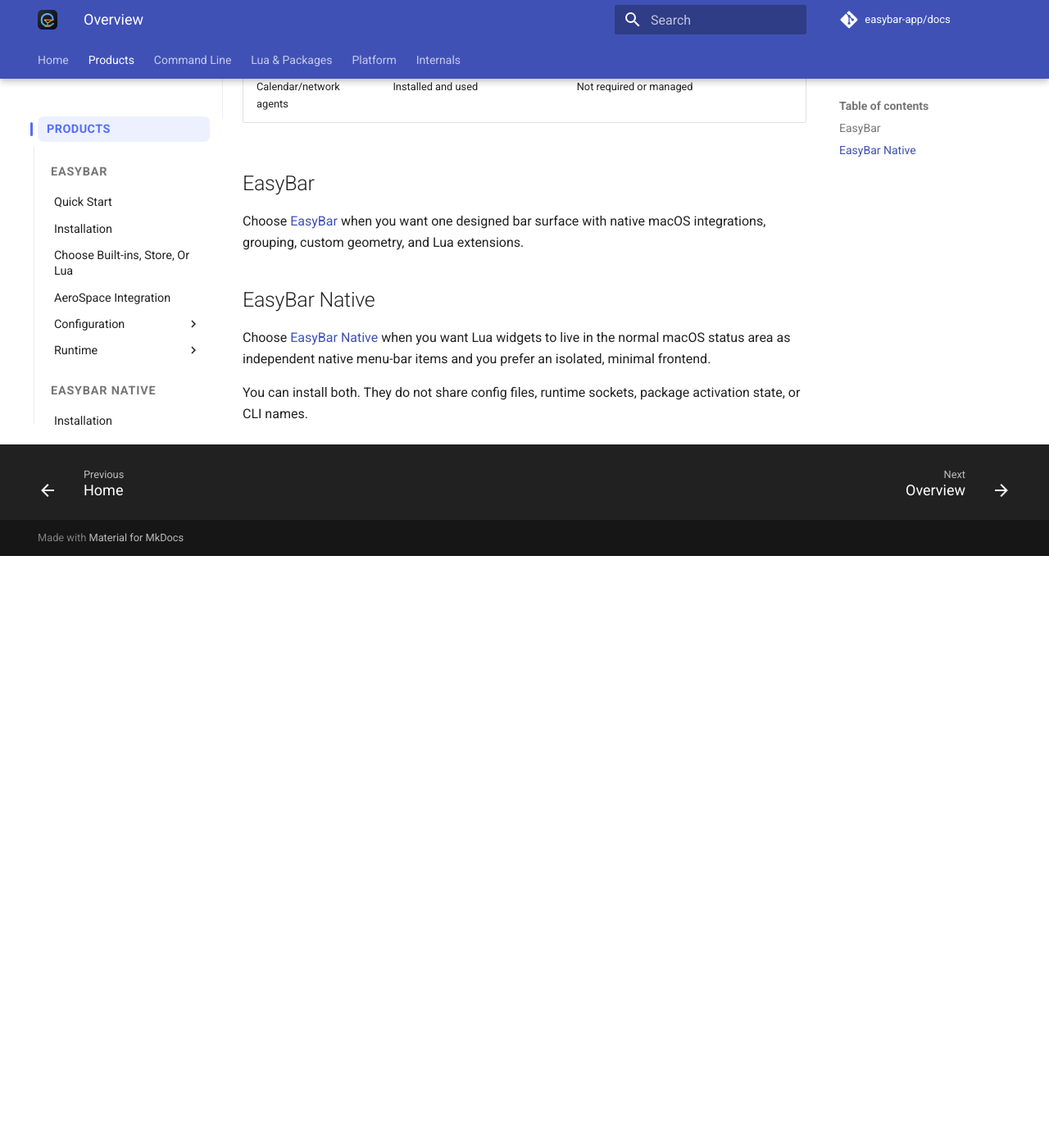
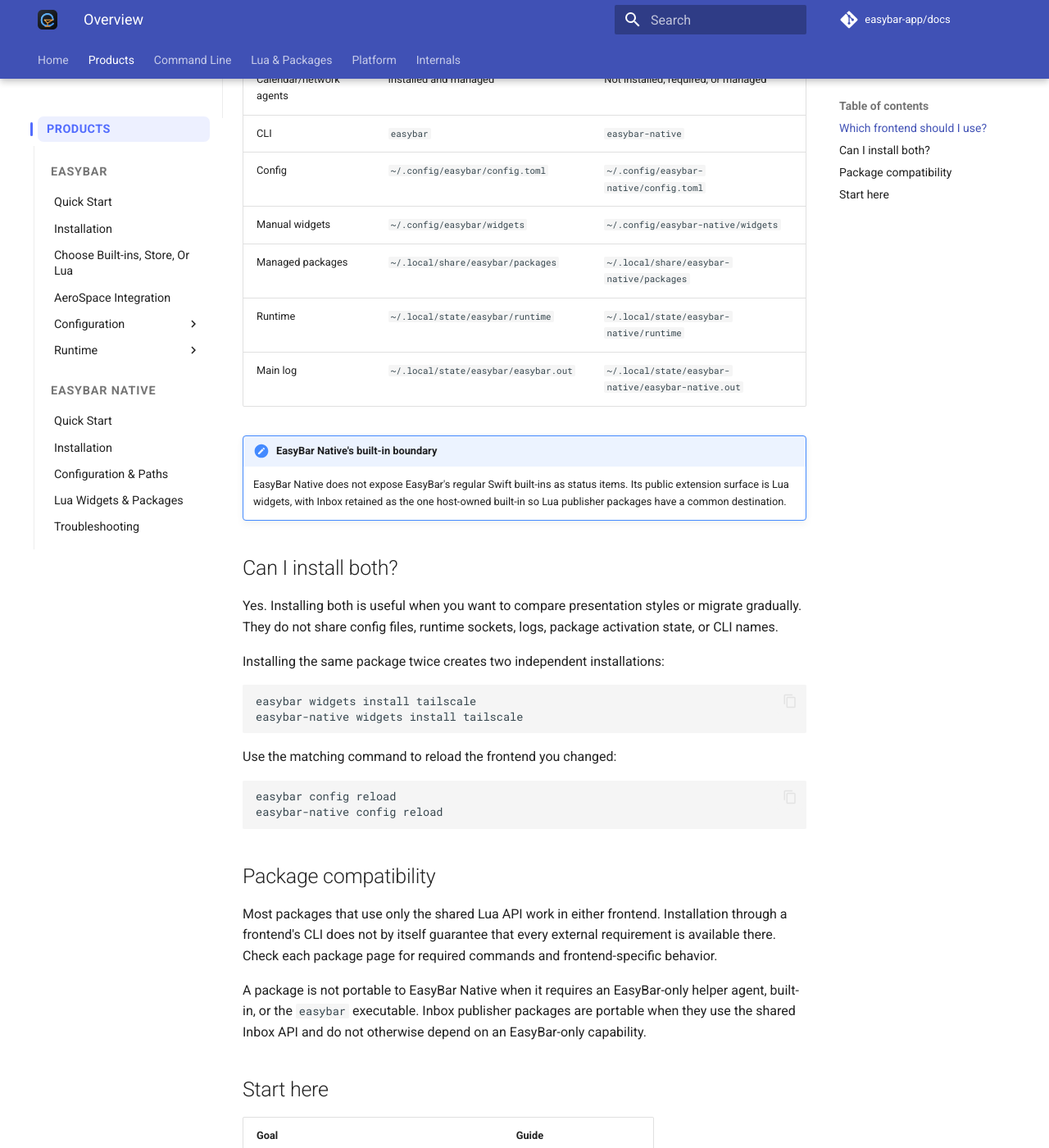
Before and after one commit to easybar-app/docs, an MkDocs documentation site: the page built from content/products/index.md, in a window 1280 px wide and 1400 px high, scrolled down 728 px. Shown: the whole window at 82% size. Built offline with MkDocs 1.6.1 and Material for MkDocs 9.7.7, drawn with Linux system fonts in a browser that asks for light colours; comment, search, counter and statistics services are not loaded; before the commit the page ends 1406 px from its top, so only the background shows below that; some of the changed text lies outside the part shown.

Commit message:
improve product and package documentation

````diff
--- a/content/products/index.md
+++ b/content/products/index.md
@@ -1,29 +1,69 @@
 # Products
 
-EasyBar has two user-facing macOS frontends. They depend on the same EasyBarKit implementation but
-are intentionally separate applications with separate commands and separate user data.
+EasyBar has two user-facing macOS frontends. They share EasyBarKit's Lua API, renderer, package
+manager, and CLI core, but they are separate applications with separate commands and user data.
 
-|                         | EasyBar                              | EasyBar Native                                     |
-| ----------------------- | ------------------------------------ | -------------------------------------------------- |
-| Presentation            | Custom full-width top bar            | macOS `NSStatusItem`s                              |
-| Public widget model     | Native built-ins + Lua widgets       | Lua widgets + host-owned Inbox                     |
-| CLI                     | `easybar`                            | `easybar-native`                                   |
-| Config                  | `~/.config/easybar/config.toml`      | `~/.config/easybar-native/config.toml`             |
-| Manual widgets          | `~/.config/easybar/widgets`          | `~/.config/easybar-native/widgets`                 |
-| Packages                | `~/.local/share/easybar/packages`    | `~/.local/share/easybar-native/packages`           |
-| Runtime                 | `~/.local/state/easybar/runtime`     | `~/.local/state/easybar-native/runtime`            |
-| Main log                | `~/.local/state/easybar/easybar.out` | `~/.local/state/easybar-native/easybar-native.out` |
-| Calendar/network agents | Installed and used                   | Not required or managed                            |
+## Which frontend should I use?
 
-## EasyBar
+Choose **EasyBar** when you want to replace the menu-bar layout with one designed, full-width surface.
+Choose **EasyBar Native** when you want Lua widgets to live beside ordinary macOS menu-bar apps as
+independent status items.
 
-Choose [EasyBar](easybar/index.md) when you want one designed bar surface with native macOS
-integrations, grouping, custom geometry, and Lua extensions.
+| Capability              | EasyBar                                                    | EasyBar Native                                     |
+| ----------------------- | ---------------------------------------------------------- | -------------------------------------------------- |
+| Presentation            | One custom full-width top bar                              | Independent macOS `NSStatusItem`s                  |
+| Public widget model     | Native built-ins and Lua widgets                           | Lua widgets                                        |
+| Host-owned built-in     | Spaces, battery, Wi-Fi, calendar, volume, CPU, Inbox, more | Inbox only                                         |
+| Layout control          | Left, center, and right regions; groups; bar geometry      | Relative item order; macOS owns final placement    |
+| Lua API and packages    | Shared EasyBarKit contract                                 | Shared EasyBarKit contract                         |
+| Calendar/network agents | Installed and managed                                      | Not installed, required, or managed                |
+| CLI                     | `easybar`                                                  | `easybar-native`                                   |
+| Config                  | `~/.config/easybar/config.toml`                            | `~/.config/easybar-native/config.toml`             |
+| Manual widgets          | `~/.config/easybar/widgets`                                | `~/.config/easybar-native/widgets`                 |
+| Managed packages        | `~/.local/share/easybar/packages`                          | `~/.local/share/easybar-native/packages`           |
+| Runtime                 | `~/.local/state/easybar/runtime`                           | `~/.local/state/easybar-native/runtime`            |
+| Main log                | `~/.local/state/easybar/easybar.out`                       | `~/.local/state/easybar-native/easybar-native.out` |
 
-## EasyBar Native
+!!! important "EasyBar Native's built-in boundary"
 
-Choose [EasyBar Native](easybar-native/index.md) when you want Lua widgets to live in the normal macOS
-status area as independent native menu-bar items and you prefer an isolated, minimal frontend.
+    EasyBar Native does not expose EasyBar's regular Swift built-ins as status items. Its public
+    extension surface is Lua widgets, with Inbox retained as the one host-owned built-in so Lua
+    publisher packages have a common destination.
 
-You can install both. They do not share config files, runtime sockets, package activation state, or
-CLI names.
+## Can I install both?
+
+Yes. Installing both is useful when you want to compare presentation styles or migrate gradually.
+They do not share config files, runtime sockets, logs, package activation state, or CLI names.
+
+Installing the same package twice creates two independent installations:
+
+```bash
+easybar widgets install tailscale
+easybar-native widgets install tailscale
+```
+
+Use the matching command to reload the frontend you changed:
+
+```bash
+easybar config reload
+easybar-native config reload
+```
+
+## Package compatibility
+
+Most packages that use only the shared Lua API work in either frontend. Installation through a
+frontend's CLI does not by itself guarantee that every external requirement is available there.
+Check each package page for required commands and frontend-specific behavior.
+
+A package is not portable to EasyBar Native when it requires an EasyBar-only helper agent, built-in,
+or the `easybar` executable. Inbox publisher packages are portable when they use the shared Inbox API
+and do not otherwise depend on an EasyBar-only capability.
+
+## Start here
+
+| Goal                                            | Guide                                                       |
+| ----------------------------------------------- | ----------------------------------------------------------- |
+| Build a complete custom bar                     | [EasyBar Quick Start](easybar/quick-start.md)               |
+| Add Lua widgets to the normal macOS status area | [EasyBar Native Quick Start](easybar-native/quick-start.md) |
+| Compare the two command-line tools              | [Command-line tools](../cli/index.md)                       |
+| Browse shared packages                          | [Widget Store](../widget-store/overview.md)                 |
--- a/mkdocs.yml
+++ b/mkdocs.yml
@@ -62,6 +62,7 @@
               - Agent Diagnostics: products/easybar/runtime/agent-diagnostics.md
       - EasyBar Native:
           - Overview: products/easybar-native/index.md
+          - Quick Start: products/easybar-native/quick-start.md
           - Installation: products/easybar-native/installation.md
           - Configuration & Paths: products/easybar-native/configuration.md
           - Lua Widgets & Packages: products/easybar-native/widgets.md
````
Also changed, not shown: content/products/easybar-native/index.md (+4 -2 lines), content/products/easybar-native/quick-start.md (added, +78 -0 lines), content/widget-store/create-and-contribute.md (+19 -0 lines), content/widget-store/overview.md (+23 -2 lines), 1 other file.
